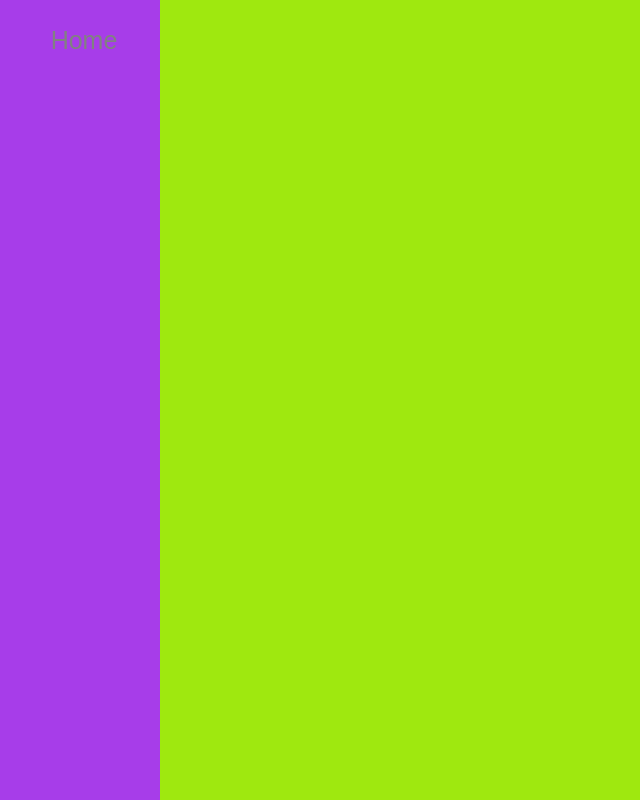
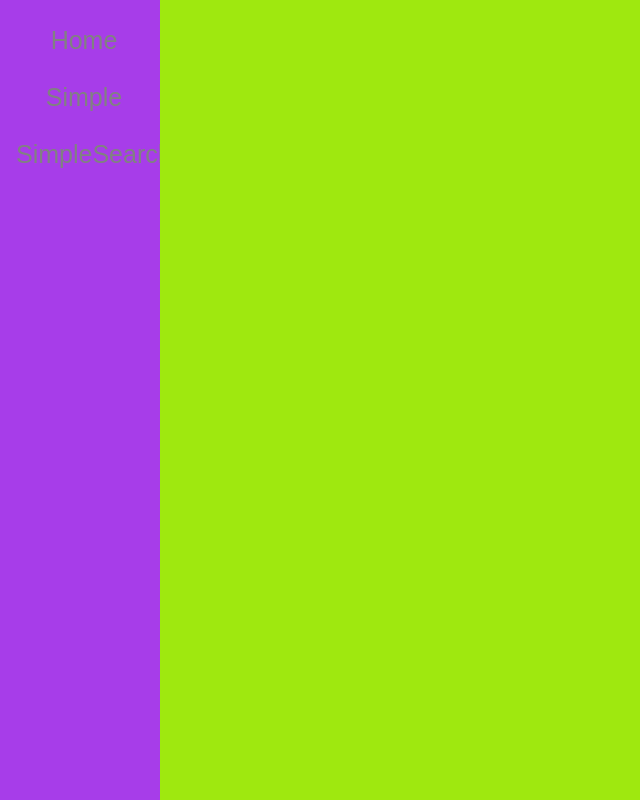
Before and after one commit to essentials-web/essentials-web.github.io, a plain HTML site: page simple/search/index.htm in a window 1280 px wide. Shown: the whole page, without its empty margins (0-640 px from the left). Drawn offline with Linux system fonts and the light colour scheme.

Commit message:
Update index.htm

```diff
--- a/simple/search/index.htm
+++ b/simple/search/index.htm
@@ -7,6 +7,12 @@
   <body>
     <div class="sidenav">
       <a href="/">Home</a>
+      <div class="dropbtn">
+        <a href="/simple">Simple <i class="fas fa-caret-down"></i></a>
+      </div>
+      <div class="dropdown">
+        <a href="/simple/search">SimpleSearch</a>
+      </div>
     </div>
     <div class="main">
 
```
